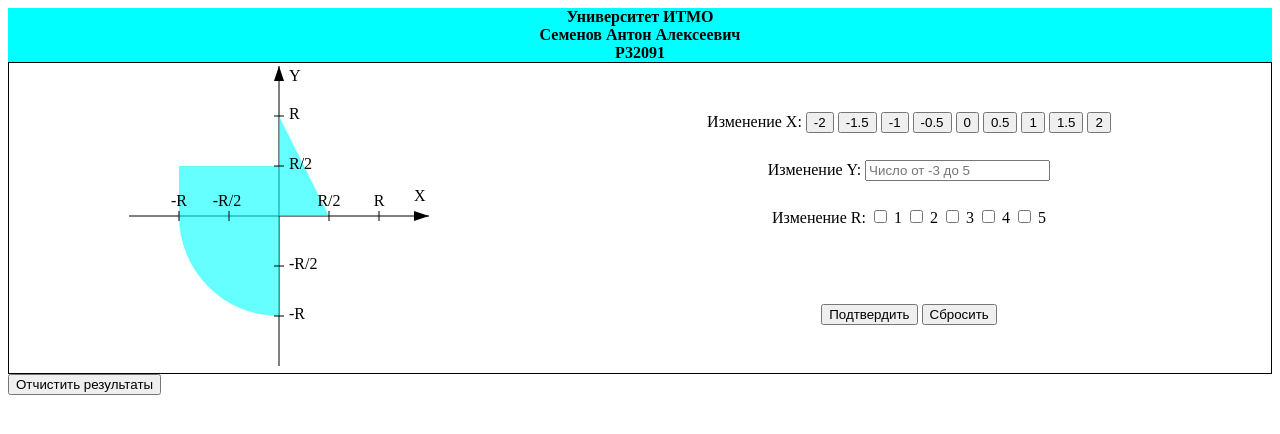
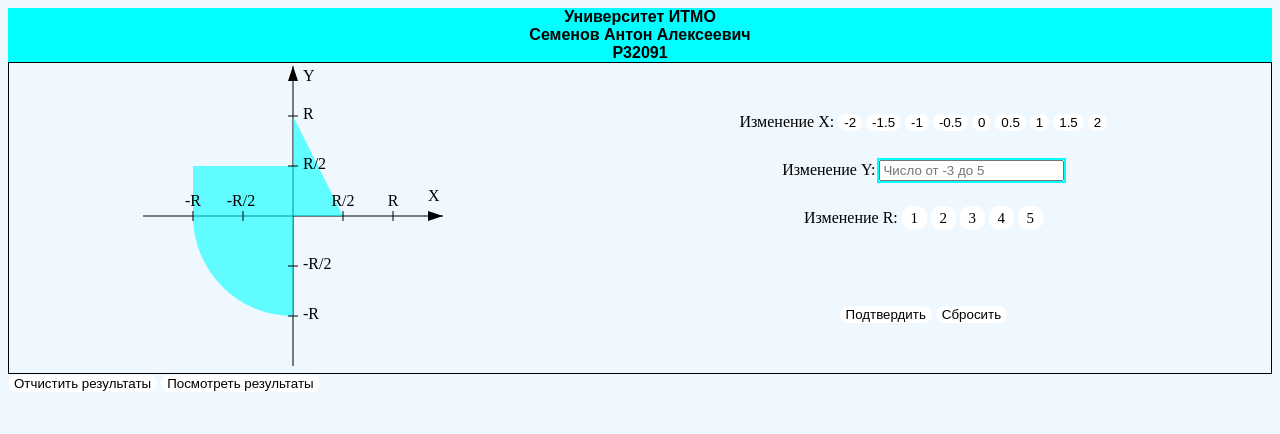
Before and after one commit to aaaTurbo/webLabs, a PHP site: page /main/firstPage/index.html in a window 1280 px wide. Shown: the top 434 px of the page. Run offline with PHP 8.4, Linux system fonts and the light colour scheme.

Commit message:
updates to be better

```diff
--- a/firstlab/main/firstPage/index.html
+++ b/firstlab/main/firstPage/index.html
@@ -1,6 +1,6 @@
 <!DOCTYPE html>
 <html lang="en">
-<script src="../script/setterOfXandR.js"></script>
+<script src="../script/setterOfXandR.js" defer></script>
 <script src="../script/validator.js"></script>
 <script src="../script/updater.js"></script>
 <script src="https://ajax.googleapis.com/ajax/libs/jquery/3.6.0/jquery.min.js"></script>
@@ -57,33 +57,53 @@
         </td>
         <td class="userInput" id="menu">
             <form id="form" name="form" onsubmit="receiveSubmit(); return false">
-                <label for="x_value">Изменение X:
+                <label for="x_value" id="buttonsX">Изменение X:
 
-                    <button type="button" value="-2" onclick="setX(value)">-2</button>
-                    <button type="button" value="-1.5" onclick="setX(value)">-1.5</button>
-                    <button type="button" value="-1" onclick="setX(value)">-1</button>
-                    <button type="button" value="-0.5" onclick="setX(value)">-0.5</button>
-                    <button type="button" value="0" onclick="setX(value)">0</button>
-                    <button type="button" value="0.5" onclick="setX(value)">0.5</button>
-                    <button type="button" value="1" onclick="setX(value)">1</button>
-                    <button type="button" value="1.5" onclick="setX(value)">1.5</button>
-                    <button type="button" value="2" onclick="setX(value)">2</button>
+                    <button type="button" class="btnGroupX" value="-2" id="x1" onclick="setX(value, id)">-2</button>
+                    <button type="button" class="btnGroupX" value="-1.5" id="x2" onclick="setX(value, id)">-1.5</button>
+                    <button type="button" class="btnGroupX" value="-1" id="x3" onclick="setX(value, id)">-1</button>
+                    <button type="button" class="btnGroupX" value="-0.5" id="x4" onclick="setX(value, id)">-0.5</button>
+                    <button type="button" class="btnGroupX" value="0" id="x5" onclick="setX(value, id)">0</button>
+                    <button type="button" class="btnGroupX" value="0.5" id="x6" onclick="setX(value, id)">0.5</button>
+                    <button type="button" class="btnGroupX" value="1" id="x7" onclick="setX(value, id)">1</button>
+                    <button type="button" class="btnGroupX" value="1.5" id="x8" onclick="setX(value, id)">1.5</button>
+                    <button type="button" class="btnGroupX" value="2" id="x9" onclick="setX(value, id)">2</button>
 
                 </label>
                 <input type="hidden" name="x_value" id="x_value">
                 <br>
                 <label for="y_value">Изменение Y:
 
-                    <input type="text" name="y_value" id="y_value" placeholder="Число от -3 до 5" maxlength="10" required>
+                    <input type="text" name="y_value" id="y_value" placeholder="Число от -3 до 5" maxlength="10"
+                           required>
                 </label>
                 <br>
                 <label for="r_value">Изменение R:
 
-                    <input type="checkbox" value="1" onclick="setR(value)"> 1
-                    <input type="checkbox" value="2" onclick="setR(value)"> 2
-                    <input type="checkbox" value="3" onclick="setR(value)"> 3
-                    <input type="checkbox" value="4" onclick="setR(value)"> 4
-                    <input type="checkbox" value="5" onclick="setR(value)"> 5
+                    <label for="r1" class="chBoxGroup">
+                        <input type="checkbox" id="r1" class="checkBox" value="1" onclick="setR(value, id)">
+                        <span>1</span>
+                    </label>
+
+                    <label for="r02" class="chBoxGroup">
+                        <input type="checkbox" id="r02" value="2" onclick="setR(value, id)">
+                        <span>2</span>
+                    </label>
+
+                    <label for="r3" class="chBoxGroup">
+                        <input type="checkbox" id="r3" value="3" onclick="setR(value, id)">
+                        <span>3</span>
+                    </label>
+
+                    <label for="r4" class="chBoxGroup">
+                        <input type="checkbox" id="r4" value="4" onclick="setR(value, id)">
+                        <span>4</span>
+                    </label>
+
+                    <label for="r5" class="chBoxGroup">
+                        <input type="checkbox" id="r5" value="5" onclick="setR(value, id)">
+                        <span>5</span>
+                    </label>
 
                 </label>
                 <input type="hidden" name="r_value" id="r_value">
@@ -100,6 +120,7 @@
     </tbody>
 </table>
 <button onclick="clearTable()">Отчистить результаты</button>
+<button onclick="goToResults()">Посмотреть результаты</button>
 <table>
     <tbody id="resultTableBody" hidden></tbody>
 </table>
--- a/firstlab/main/firstPage/index.php
+++ b/firstlab/main/firstPage/index.php
@@ -55,7 +55,7 @@ date_default_timezone_set('Europe/Moscow');
 
 $start = microtime(true);
 
-$current_time = date("H:i:s");
+$current_time = date("H:i:s D:M:Y");
 
 $x = $_POST['x'];
 $y = $_POST['y'];
--- a/firstlab/main/script/tableUpdater.js
+++ b/firstlab/main/script/tableUpdater.js
@@ -1,6 +1,7 @@
 const table = document.getElementById("resultTableBody");
 const storage = localStorage;
-const site = "../secondPage/index.html"
+const site = "../secondPage/index.html";
+const mainSite = "../firstPage/index.html";
 
 if (storage.getItem("tableData") != null) {
     table.innerHTML += storage.getItem("tableData");
@@ -9,11 +10,14 @@ if (storage.getItem("tableData") != null) {
 function addRow(data) {
     table.innerHTML += data;
     storage.setItem("tableData", table.innerHTML);
-    window.open(site);
+    window.location.replace(site);
 }
 
 function clearTable() {
     table.innerHTML = '';
     storage.clear();
-    window.reload();
 }
+
+function goBack() {
+    window.location.replace(mainSite);
+}
--- a/firstlab/main/script/updater.js
+++ b/firstlab/main/script/updater.js
@@ -21,3 +21,7 @@ function receiveSubmit() {
         });
     };
 }
+
+function goToResults() {
+    window.location.replace(site);
+}
--- a/firstlab/main/secondPage/index.html
+++ b/firstlab/main/secondPage/index.html
@@ -19,5 +19,6 @@
     <tbody id="resultTableBody"></tbody>
 </table>
 </body>
+<button onclick="goBack()">Вернуться в меню</button>
 <script src="../script/tableUpdater.js"></script>
 </html>
--- a/firstlab/resources/css/style.css
+++ b/firstlab/resources/css/style.css
@@ -1,6 +1,38 @@
 #taskImg {
     height: 350px;
     width: 450px;
+}
+
+html {
+    background-color: aliceblue;
+}
+
+input[type=checkbox] {
+    display: none;
+}
+
+.chBoxGroup span {
+    position: relative;
+    display: inline-block;
+    width: 25px;
+    line-height: 10px;
+    font-size: 15px;
+    border: 0;
+    background-color: white;
+    border-radius: 10px;
+    padding-bottom: 1%;
+    padding-top: 1%;
+}
+
+.chBoxGroup input:checked ~ span {
+    background-color: aqua;
+}
+
+input[type=text] {
+    outline-style: solid;
+    outline-width: 2px;
+    outline-color: aqua;
+    box-shadow: none;
 }
 
 #mainTable{
@@ -17,14 +49,26 @@ header {
     font-weight: bold;
     text-align: center;
     background: aqua;
+    font-family: sans-serif;
 }
 
 #menu {
     line-height: 3;
 }
 
-button:active, button:focus, button:hover{
-    color: aqua;
+button {
+    -webkit-transition-duration: 0.2s;
+    transition-duration: 0.2s;
+    background-color: white;
+    border-width: 0;
+    box-shadow: none;
+    border-radius: 30px;
+}
+
+button:hover {
+    background-color: aqua;
+    border-width: 0;
+    box-shadow: none;
 }
 
 #resultTable{
```
Also changed, not shown: firstlab/main/script/setterOfXandR.js (+26 -2 lines), 1 other file. Lines whose indentation alone changed are shown as unchanged.
